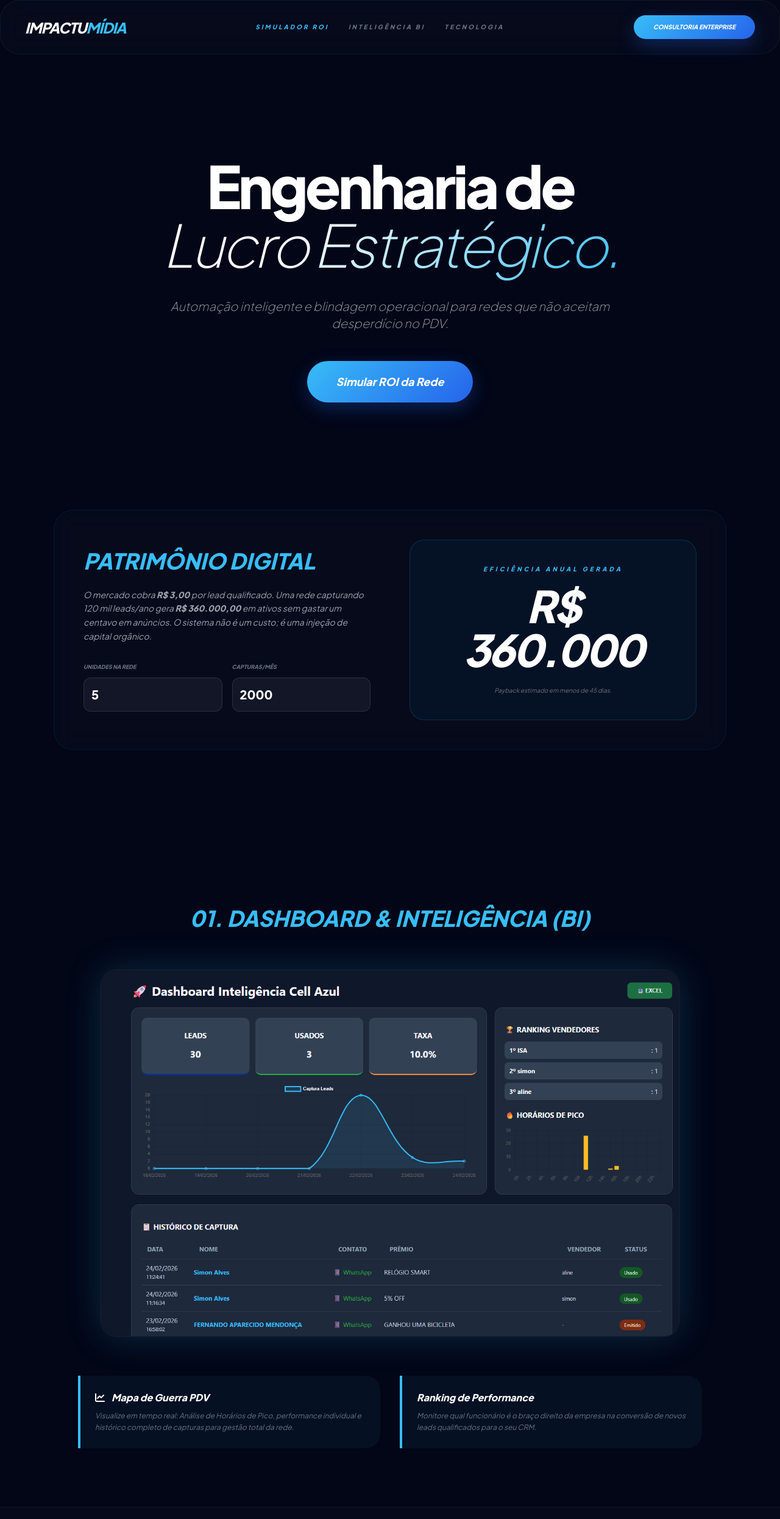
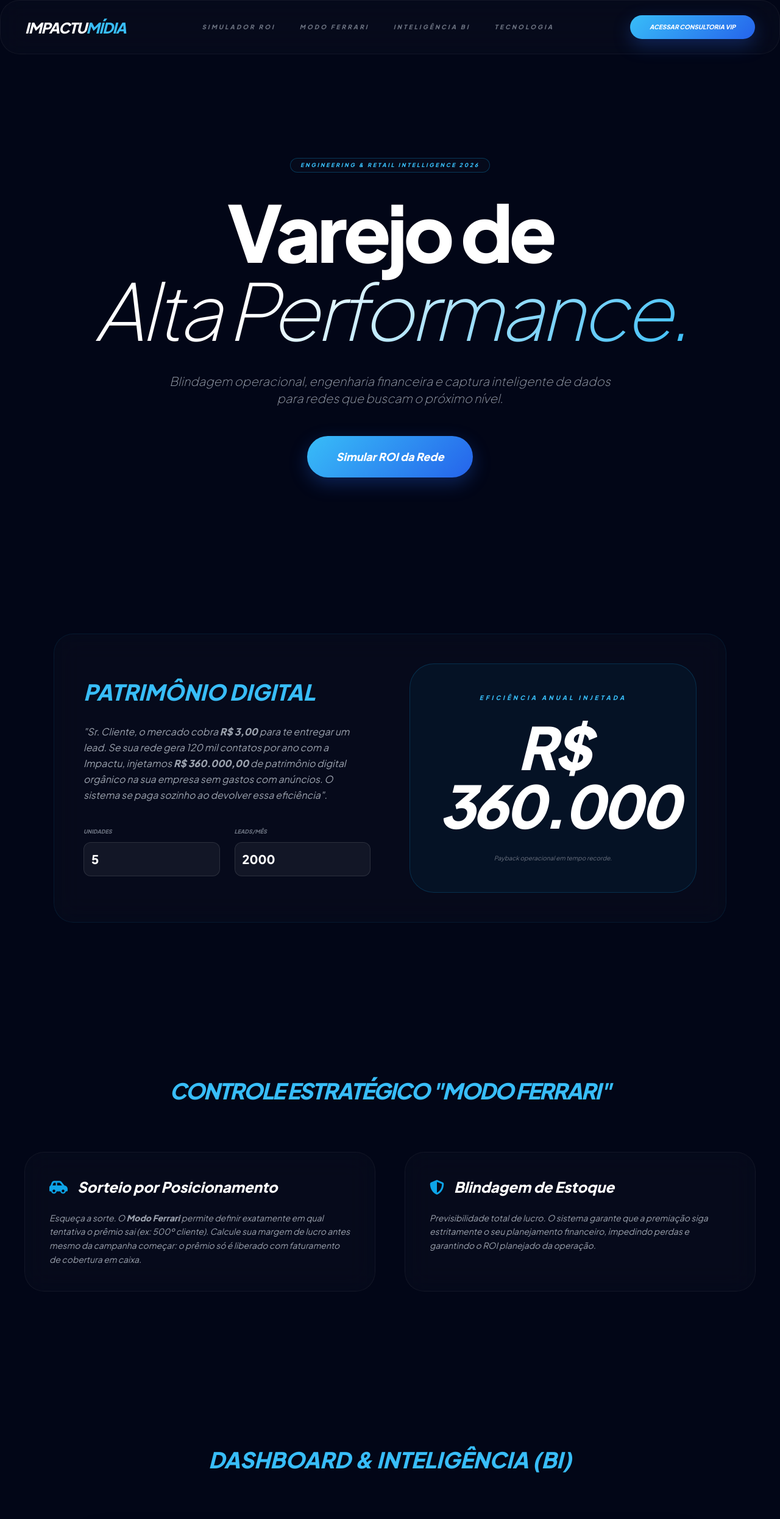
Before and after one commit to SimonAlves/landing-page-impactu-midia, a plain HTML site: page index.html in a window 1280 px wide. Shown: the top 2491 px of the page at 61% size. Drawn offline with nearby package versions, Linux system fonts and the light colour scheme.

Commit message:
Update index.html

```diff
--- a/index.html
+++ b/index.html
@@ -3,7 +3,7 @@
 <head>
     <meta charset="UTF-8">
     <meta name="viewport" content="width=device-width, initial-scale=1.0">
-    <title>Impactu Mídia | Enterprise Retail Intelligence</title>
+    <title>Impactu Mídia | Enterprise Intelligence</title>
     <script src="https://cdn.tailwindcss.com"></script>
     <link href="https://fonts.googleapis.com/css2?family=Plus+Jakarta+Sans:wght@200;400;600;800&display=swap" rel="stylesheet">
     <link rel="stylesheet" href="https://cdnjs.cloudflare.com/ajax/libs/font-awesome/6.4.0/css/all.min.css">
@@ -12,114 +12,126 @@
         body { font-family: 'Plus Jakarta Sans', sans-serif; background-color: var(--bg); color: #ffffff; scroll-behavior: smooth; overflow-x: hidden; }
         .glass { background: rgba(255, 255, 255, 0.02); backdrop-filter: blur(20px); border: 1px solid rgba(255, 255, 255, 0.05); border-radius: 32px; }
         .text-glow { background: linear-gradient(135deg, #fff 30%, var(--primary) 100%); -webkit-background-clip: text; -webkit-text-fill-color: transparent; font-weight: 800; }
-        .bento-card { transition: all 0.4s ease; border: 1px solid rgba(255, 255, 255, 0.05); }
-        .bento-card:hover { transform: translateY(-5px); border-color: var(--primary); background: rgba(56, 189, 248, 0.03); }
         .btn-premium { background: linear-gradient(135deg, #38bdf8 0%, #2563eb 100%); color: white; font-weight: 800; border-radius: 99px; padding: 16px 36px; transition: 0.4s; box-shadow: 0 10px 30px rgba(37, 99, 235, 0.3); text-decoration: none; display: inline-block; cursor: pointer; }
         input[type="number"] { background: rgba(255,255,255,0.05); border: 1px solid rgba(255,255,255,0.1); color: white; padding: 12px; border-radius: 12px; width: 100%; outline: none; font-size: 1.25rem; font-weight: 800; }
-        .highlight-box { border-left: 4px solid var(--primary); background: rgba(56, 189, 248, 0.05); padding: 24px; border-radius: 0 24px 24px 0; }
-        .dashboard-img { border-radius: 24px; box-shadow: 0 0 60px rgba(56, 189, 248, 0.2); width: 100%; max-width: 950px; margin: 0 auto; border: 1px solid rgba(255,255,255,0.1); }
+        .bento-card { transition: all 0.5s cubic-bezier(0.23, 1, 0.32, 1); }
+        .bento-card:hover { transform: translateY(-10px); border-color: var(--primary); background: rgba(56, 189, 248, 0.03); }
+        .reveal { opacity: 0; transform: translateY(30px); transition: all 0.8s ease-out; }
+        .reveal.active { opacity: 1; transform: translateY(0); }
     </style>
 </head>
 <body class="antialiased">
 
     <nav class="fixed w-full z-50 py-6 px-10 flex justify-between items-center glass border-b border-white/5">
         <div class="text-2xl font-black tracking-tighter italic">IMPACTU<span class="text-sky-400">MÍDIA</span></div>
-        <div class="hidden lg:flex gap-8 text-[10px] font-bold uppercase tracking-[0.3em] text-gray-500 italic">
-            <a href="#roi" class="text-sky-400 hover:text-white transition">Simulador ROI</a>
-            <a href="#bi" class="hover:text-white transition">Inteligência BI</a>
+        <div class="hidden lg:flex gap-10 text-[10px] font-bold uppercase tracking-[0.3em] text-gray-500 italic">
+            <a href="#roi" class="hover:text-sky-400 transition">Simulador ROI</a>
+            <a href="#ferrari" class="hover:text-sky-400 transition">Modo Ferrari</a>
+            <a href="#bi" class="hover:text-sky-400 transition">Inteligência BI</a>
             <a href="#tech" class="hover:text-white transition">Tecnologia</a>
         </div>
-        <a href="https://wa.me/5512974089040" class="btn-premium px-8 py-3 text-[10px] uppercase italic">Consultoria Enterprise</a>
+        <a href="https://wa.me/5512974089040" class="btn-premium px-8 py-3 text-[10px] uppercase italic">Acessar Consultoria VIP</a>
     </nav>
 
-    <section class="pt-64 pb-20 px-10 text-center relative">
-        <h1 class="text-6xl md:text-8xl font-extrabold tracking-tighter mb-10 leading-tight">Engenharia de <br> <span class="text-glow italic font-light">Lucro Estratégico.</span></h1>
-        <p class="max-w-3xl mx-auto text-gray-400 text-lg md:text-xl font-light mb-12 italic">Automação inteligente e blindagem operacional para redes que não aceitam desperdício no PDV.</p>
-        <a href="#roi" class="btn-premium px-12 py-5 text-lg italic">Simular ROI da Rede</a>
+    <section class="pt-64 pb-32 px-10 text-center relative">
+        <div class="reveal inline-block px-4 py-1 rounded-full glass border border-sky-500/30 text-[9px] font-bold text-sky-400 mb-8 tracking-[0.3em] uppercase italic">Engineering & Retail Intelligence 2026</div>
+        <h1 class="reveal text-6xl md:text-9xl font-extrabold tracking-tighter mb-10 leading-tight">Varejo de <br> <span class="text-glow italic font-light">Alta Performance.</span></h1>
+        <p class="reveal max-w-3xl mx-auto text-gray-400 text-lg md:text-xl font-light mb-12 italic">Blindagem operacional, engenharia financeira e captura inteligente de dados para redes que buscam o próximo nível.</p>
+        <a href="#roi" class="reveal btn-premium px-12 py-5 text-lg italic">Simular ROI da Rede</a>
     </section>
 
-    <section id="roi" class="py-24 container mx-auto px-6 max-w-6xl">
-        <div class="glass p-12 border-sky-500/10 grid md:grid-cols-2 gap-16 items-center mb-16">
-            <div class="text-left space-y-6">
-                <h2 class="text-4xl font-black italic uppercase text-sky-400">Patrimônio Digital</h2>
-                <p class="text-gray-400 italic text-sm leading-relaxed">
-                    O mercado cobra <b>R$ 3,00</b> por lead qualificado. Uma rede capturando 120 mil leads/ano gera <b>R$ 360.000,00</b> em ativos sem gastar um centavo em anúncios. O sistema não é um custo; é uma injeção de capital orgânico.
+    <section id="roi" class="py-32 container mx-auto px-6 max-w-6xl reveal">
+        <div class="glass p-12 border-sky-500/10 grid md:grid-cols-2 gap-16 items-center">
+            <div class="text-left space-y-8">
+                <h2 class="text-4xl font-black italic uppercase italic text-sky-400">Patrimônio Digital</h2>
+                <p class="text-gray-400 italic leading-relaxed">
+                    "Sr. Cliente, o mercado cobra <b>R$ 3,00</b> para te entregar um lead. Se sua rede gera 120 mil contatos por ano com a Impactu, injetamos <b>R$ 360.000,00</b> de patrimônio digital orgânico na sua empresa sem gastos com anúncios. O sistema se paga sozinho ao devolver essa eficiência".
                 </p>
-                <div class="grid grid-cols-2 gap-4">
+                <div class="grid grid-cols-2 gap-6">
                     <div>
-                        <label class="text-[9px] font-bold text-gray-500 uppercase italic">Unidades na Rede</label>
+                        <label class="text-[9px] font-bold text-gray-500 uppercase italic">Unidades</label>
                         <input type="number" id="lojas" value="5" oninput="calcROI()" class="mt-2">
                     </div>
                     <div>
-                        <label class="text-[9px] font-bold text-gray-500 uppercase italic">Capturas/Mês</label>
+                        <label class="text-[9px] font-bold text-gray-500 uppercase italic">Leads/Mês</label>
                         <input type="number" id="leads" value="2000" oninput="calcROI()" class="mt-2">
                     </div>
                 </div>
             </div>
-            <div class="text-center p-10 bg-sky-500/5 rounded-3xl border border-sky-500/20">
-                <p class="text-[10px] font-black uppercase tracking-[0.4em] text-sky-400 mb-4 italic">Eficiência Anual Gerada</p>
-                <div class="text-7xl font-black italic tracking-tighter text-white" id="totalROI">R$ 360.000</div>
-                <p class="text-gray-500 text-[10px] mt-6 italic">Payback estimado em menos de 45 dias.</p>
+            <div class="text-center p-12 bg-sky-500/5 rounded-[40px] border border-sky-500/20">
+                <p class="text-[10px] font-black uppercase tracking-[0.4em] text-sky-400 mb-6 italic">Eficiência Anual Injetada</p>
+                <div class="text-8xl font-black italic tracking-tighter text-white" id="totalROI">R$ 360.000</div>
+                <p class="text-gray-500 text-[10px] mt-8 italic italic">Payback operacional em tempo recorde.</p>
             </div>
         </div>
     </section>
 
-    <section id="bi" class="py-24 container mx-auto px-10 text-center">
-        <h2 class="text-4xl font-black italic mb-16 uppercase text-sky-400">01. Dashboard & Inteligência (BI)</h2>
-        <img src="admin.png" alt="Dashboard Inteligência Cell Azul" class="dashboard-img mb-16">
-
-        <div class="grid md:grid-cols-2 gap-8 text-left italic max-w-5xl mx-auto">
-            <div class="highlight-box">
-                <h4 class="font-bold text-white mb-2 italic"><i class="fas fa-chart-line mr-2"></i> Mapa de Guerra PDV</h4>
-                <p class="text-xs text-gray-500 leading-relaxed italic">Visualize em tempo real: Análise de Horários de Pico, performance individual e histórico completo de capturas para gestão total da rede.</p>
+    <section id="ferrari" class="py-32 container mx-auto px-10 text-center reveal">
+        <h2 class="text-4xl font-black italic mb-20 uppercase tracking-tighter text-sky-400 italic">Controle Estratégico "Modo Ferrari"</h2>
+        <div class="grid md:grid-cols-2 gap-12 text-left italic">
+            <div class="glass p-10 bento-card">
+                <h4 class="text-2xl font-bold mb-6 italic"><i class="fas fa-car-side text-sky-500 mr-4"></i>Sorteio por Posicionamento</h4>
+                <p class="text-sm text-gray-400 leading-relaxed">
+                    Esqueça a sorte. O <b>Modo Ferrari</b> permite definir exatamente em qual tentativa o prêmio sai (ex: 500º cliente). Calcule sua margem de lucro antes mesmo da campanha começar: o prêmio só é liberado com faturamento de cobertura em caixa.
+                </p>
             </div>
-            <div class="highlight-box">
-                <h4 class="font-bold text-white mb-2 italic">Ranking de Performance</h4>
-                <p class="text-xs text-gray-500 leading-relaxed italic">Monitore qual funcionário é o braço direito da empresa na conversão de novos leads qualificados para o seu CRM.</p>
+            <div class="glass p-10 bento-card">
+                <h4 class="text-2xl font-bold mb-6 italic"><i class="fas fa-shield-halved text-sky-500 mr-4"></i>Blindagem de Estoque</h4>
+                <p class="text-sm text-gray-400 leading-relaxed">
+                    Previsibilidade total de lucro. O sistema garante que a premiação siga estritamente o seu planejamento financeiro, impedindo perdas e garantindo o ROI planejado da operação.
+                </p>
             </div>
         </div>
     </section>
 
-    <section id="tech" class="py-24 bg-white/[0.01] border-y border-white/5">
-        <div class="container mx-auto px-10">
-            <h2 class="text-4xl font-black italic mb-16 text-center uppercase text-sky-400">02. Engenharia Enterprise</h2>
+    <section id="bi" class="py-32 container mx-auto px-10 text-center reveal">
+        <h2 class="text-4xl font-black italic mb-20 uppercase text-sky-400 italic">Dashboard & Inteligência (BI)</h2>
+        <img src="admin.png" alt="Dashboard Impactu" class="dashboard-img glass mb-16 rounded-[40px] shadow-2xl border border-white/10 mx-auto max-w-5xl w-full">
+        <div class="grid md:grid-cols-3 gap-8 text-left italic">
+            <div class="glass p-8 bento-card">
+                <h5 class="font-bold text-sky-400 mb-4 uppercase text-xs">Mapa de Guerra PDV</h5>
+                <p class="text-xs text-gray-500 leading-relaxed">Identifique horários de pico e qual vendedor é o seu "braço direito" na conversão de leads qualificados em tempo real.</p>
+            </div>
+            <div class="glass p-8 bento-card">
+                <h5 class="font-bold text-sky-400 mb-4 uppercase text-xs italic">Gestão de Pessoas</h5>
+                <p class="text-xs text-gray-500 leading-relaxed">Detecte gargalos operacionais instantaneamente e otimize seus turnos baseando-se em dados reais de interação.</p>
+            </div>
+            <div class="glass p-8 bento-card">
+                <h5 class="font-bold text-sky-400 mb-4 uppercase text-xs italic italic">Validador Anti-Fraude</h5>
+                <p class="text-xs text-gray-500 leading-relaxed">Códigos únicos gerados pelo sistema e registro de entrega vinculado ao vendedor. Honestidade operacional com fraude zero.</p>
+            </div>
+        </div>
+    </section>
+
+    <section id="tech" class="py-32 bg-white/[0.01] border-y border-white/5 reveal">
+        <div class="container mx-auto px-10 text-center">
+            <h2 class="text-4xl font-black italic mb-20 uppercase text-sky-400 italic">Engenharia de Segurança</h2>
             <div class="grid md:grid-cols-2 gap-12 text-left italic">
                 <div class="glass p-10 bento-card">
-                    <h4 class="font-bold text-white mb-4 italic"><i class="fas fa-database text-sky-400 mr-2"></i> MongoDB Atlas Cloud</h4>
-                    <p class="text-sm text-gray-400 leading-relaxed italic">
-                        Diferente de sistemas amadores, usamos a infraestrutura da Forbes e Toyota. Dados armazenados em nuvem global redundante: se a luz acabar ou o hardware resetar, nenhuma informação é perdida. Segurança total e conformidade LGPD.
+                    <h4 class="font-bold mb-6 italic"><i class="fas fa-database text-sky-500 mr-4"></i>MongoDB Atlas Cloud</h4>
+                    <p class="text-sm text-gray-400 leading-relaxed">
+                        Infraestrutura idêntica à de gigantes como Forbes e Toyota. Dados em nuvem global redundante: se a luz acabar ou o hardware resetar, nenhuma informação é perdida. Segurança total e conformidade com a <b>LGPD</b>.
                     </p>
                 </div>
                 <div class="glass p-10 bento-card">
-                    <h4 class="font-bold text-white mb-4 italic"><i class="fas fa-cloud-bolt text-sky-400 mr-2"></i> Cloudinary 4K Assets</h4>
-                    <p class="text-sm text-gray-400 leading-relaxed italic">
-                        Gestão via CDN para entrega de artes e vídeos instantaneamente. O resultado é uma TV que nunca trava e imagens cinematográficas que elevam o padrão da sua marca no PDV.
-                    </p>
-                </div>
-                <div class="glass p-10 bento-card border-sky-500/20">
-                    <h4 class="font-bold text-white mb-4 italic"><i class="fas fa-car-side text-sky-400 mr-2"></i> Modo Ferrari Estratégico</h4>
-                    <p class="text-sm text-gray-400 leading-relaxed italic">
-                        Engenharia financeira pura: defina a tentativa exata da premiação. Calcule sua margem antes da campanha e blinde seu estoque. O prêmio só sai com faturamento de cobertura em caixa.
-                    </p>
-                </div>
-                <div class="glass p-10 bento-card border-sky-500/20">
-                    <h4 class="font-bold text-white mb-4 italic"><i class="fas fa-masks-theater text-sky-400 mr-2"></i> Teatro de Vendas (Phygital)</h4>
-                    <p class="text-sm text-gray-400 leading-relaxed italic">
-                        Suspense sincronizado: o celular raspa, a TV reage em som e imagem. Blindagem de spoiler impedindo fraudes visuais antes da raspagem total. Entretenimento que gera dopamina e desejo de compra.
+                    <h4 class="font-bold mb-6 italic"><i class="fas fa-bolt text-sky-500 mr-4"></i>Cloudinary 4K assets</h4>
+                    <p class="text-sm text-gray-400 leading-relaxed">
+                        Gestão via CDN para entrega artes e vídeos instantaneamente. O resultado é uma TV que nunca trava e imagens cinematográficas de luxo que elevam sua marca.
                     </p>
                 </div>
             </div>
         </div>
     </section>
 
-    <section class="py-24 container mx-auto px-10 text-center">
-        <div class="max-w-4xl mx-auto glass p-12 border-sky-500/10">
-            <h3 class="text-3xl font-black italic mb-6 text-sky-400 uppercase italic">Validador Anti-Fraude (Caixa)</h3>
-            <p class="text-gray-400 italic mb-8 italic">Exige código único gerado pelo sistema, com registro de entrega vinculado ao vendedor. Fraude zero e controle total de auditoria operacional.</p>
+    <section class="py-32 container mx-auto px-10 text-center reveal">
+        <h2 class="text-4xl font-black italic mb-10 uppercase text-sky-400 italic">Experiência Phygital</h2>
+        <p class="max-w-2xl mx-auto text-gray-500 mb-16 italic italic">Suspense sincronizado e gamificação: a TV silencia enquanto o cliente raspa, explodindo em vitória na hora certa. Blindagem de spoiler impedindo fraudes visuais antes da raspagem total.</p>
+        <div class="flex justify-center">
+            <a href="https://wa.me/5512974089040" class="btn-premium px-16 py-6 text-xl italic">Garantir Minha Unidade</a>
         </div>
     </section>
 
-    <footer class="py-20 text-center border-t border-white/5 opacity-40 italic">
+    <footer class="py-20 text-center border-t border-white/5 opacity-30 italic">
         <p class="text-[9px] font-black uppercase tracking-[0.5em]">Impactu Mídia • Architecture by Simon Alves • Enterprise 2026</p>
     </footer>
 
@@ -131,6 +143,16 @@
             document.getElementById('totalROI').innerText = `R$ ${total.toLocaleString('pt-BR')}`;
         }
         calcROI();
+
+        // Reveal Animation
+        window.addEventListener('scroll', () => {
+            const reveals = document.querySelectorAll('.reveal');
+            reveals.forEach(reveal => {
+                const windowHeight = window.innerHeight;
+                const revealTop = reveal.getBoundingClientRect().top;
+                if (revealTop < windowHeight - 150) reveal.classList.add('active');
+            });
+        });
     </script>
 </body>
 </html>
```
